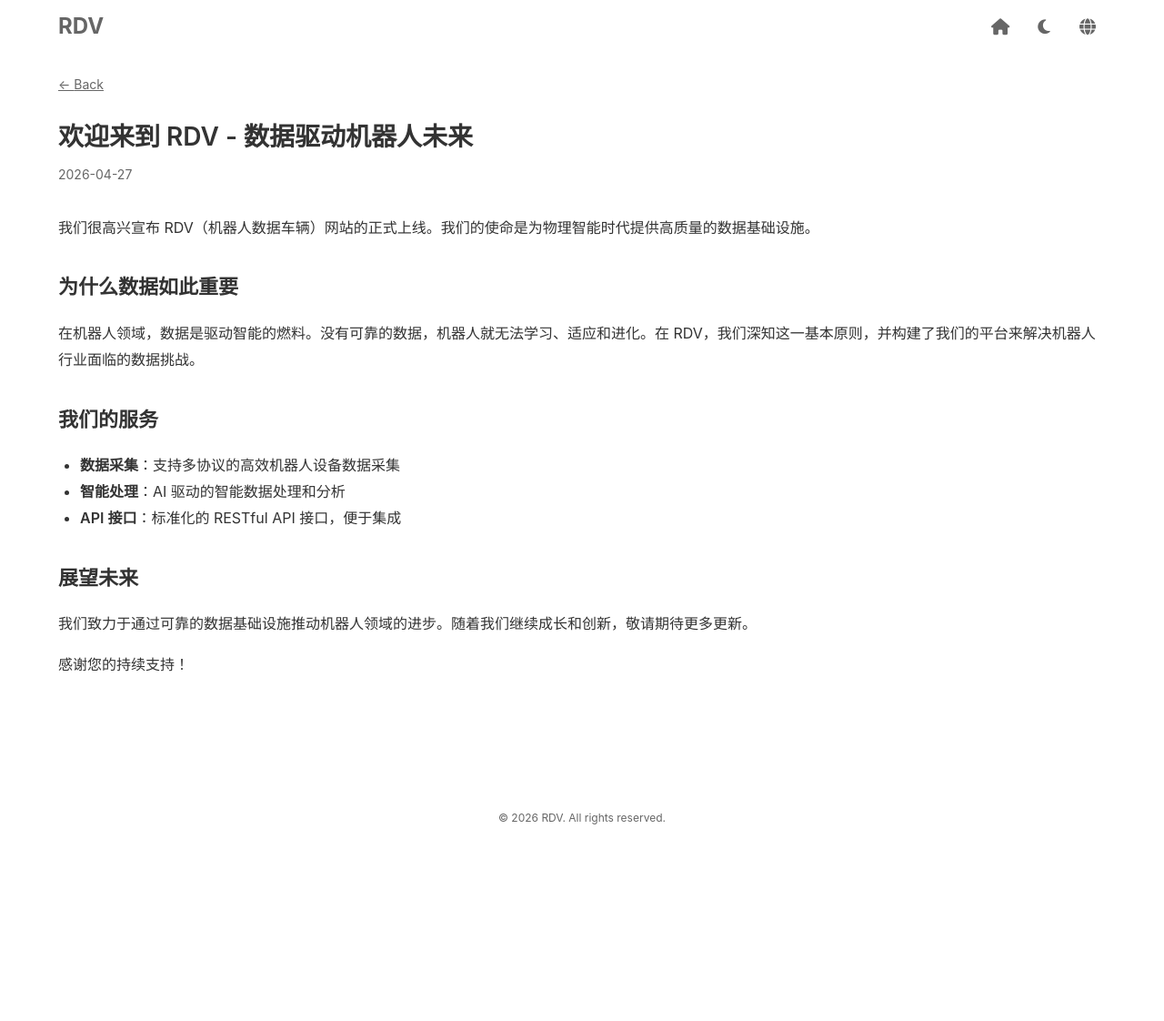
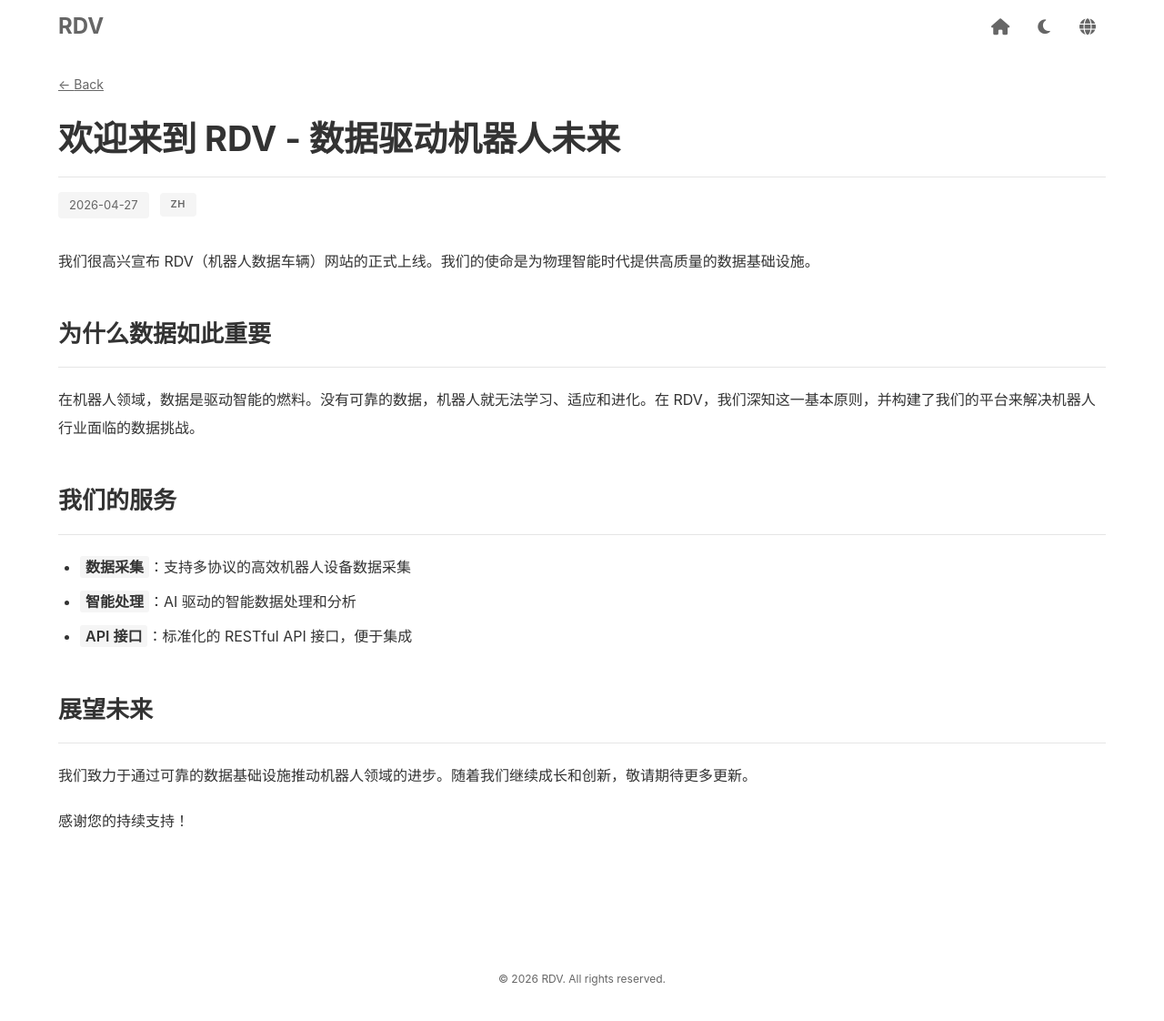
Before and after one commit to red-pencil/datapage, a Jekyll site: the page built from _posts/2026-04-27-welcome-zh.md, in a window 1280 px wide and 1133 px high. Shown: the top 1122 px of the window at 91% size. Built offline with Jekyll 4.4.1, drawn with Linux system fonts in a browser that asks for light colours.

Commit message:
add more style to blog

```diff
--- a/_layouts/post.html
+++ b/_layouts/post.html
@@ -8,6 +8,9 @@
 
   <div class="post-meta">
     <span class="post-date">{{ page.date | date: "%Y-%m-%d" }}</span>
+    {% if page.lang %}
+    <span class="post-lang">{{ page.lang }}</span>
+    {% endif %}
   </div>
 
   <div class="post-content">
--- a/assets/css/style.css
+++ b/assets/css/style.css
@@ -463,31 +463,64 @@
 
 /* Post Page */
 .post-title {
-  font-size: 28px;
+  font-size: 38px;
+  font-weight: 700;
+  margin-bottom: 16px;
+  padding-bottom: 16px;
+  border-bottom: 1px solid var(--border-light);
+  color: var(--text-primary);
+  line-height: 1.3;
+}
+
+.post-meta {
+  font-size: 13px;
+  color: var(--text-secondary);
+  margin-bottom: 32px;
+  display: flex;
+  flex-wrap: wrap;
+  gap: 12px;
+  align-items: center;
+}
+
+.post-date {
+  padding: 4px 12px;
+  background: var(--bg-light);
+  border-radius: 4px;
+}
+
+.post-lang {
+  padding: 4px 12px;
+  background: var(--bg-light);
+  border-radius: 4px;
+  text-transform: uppercase;
+  font-size: 11px;
   font-weight: 600;
-  margin-bottom: 8px;
+  letter-spacing: 0.5px;
+}
+
+.post-content {
+  line-height: 1.9;
+  font-size: 16px;
+}
+
+.post-content h2 {
+  font-size: 26px;
+  font-weight: 600;
+  margin: 40px 0 20px;
+  padding-bottom: 12px;
+  border-bottom: 1px solid var(--border-light);
   color: var(--text-primary);
 }
 
-.post-meta {
-  font-size: 14px;
-  color: var(--text-secondary);
-  margin-bottom: 32px;
-}
-
-.post-content {
-  line-height: 1.8;
-}
-
-.post-content h2 {
-  font-size: 22px;
+.post-content h3 {
+  font-size: 20px;
   font-weight: 600;
   margin: 32px 0 16px;
   color: var(--text-primary);
 }
 
 .post-content p {
-  margin-bottom: 16px;
+  margin-bottom: 20px;
 }
 
 .post-content ul, .post-content ol {
@@ -495,8 +528,42 @@
   padding-left: 24px;
 }
 
+.post-content li {
+  margin-bottom: 8px;
+}
+
 .post-content strong {
   font-weight: 600;
+  background: var(--bg-light);
+  padding: 2px 6px;
+  border-radius: 3px;
+}
+
+.post-content em {
+  font-style: italic;
+  background: var(--bg-light);
+  padding: 2px 6px;
+  border-radius: 3px;
+}
+
+.post-content a {
+  color: var(--text-secondary);
+  text-decoration: underline;
+  text-underline-offset: 2px;
+  transition: color 0.2s;
+}
+
+.post-content a:hover {
+  color: var(--text-primary);
+}
+
+.post-content blockquote {
+  border-left: 3px solid var(--border-light);
+  margin: 20px 0;
+  padding: 12px 20px;
+  background: var(--bg-light);
+  font-style: italic;
+  color: var(--text-secondary);
 }
 
 /* Hero Section */
```
Also changed, not shown: 9 other files.
